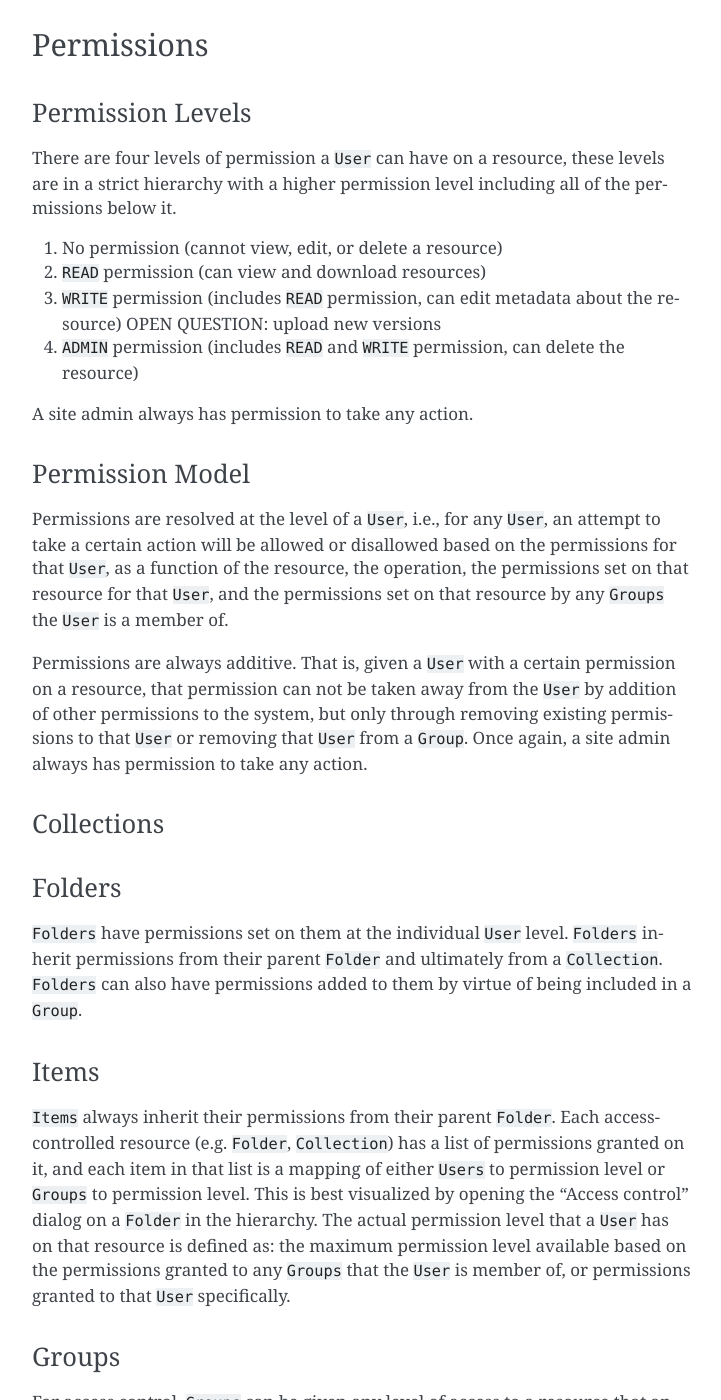
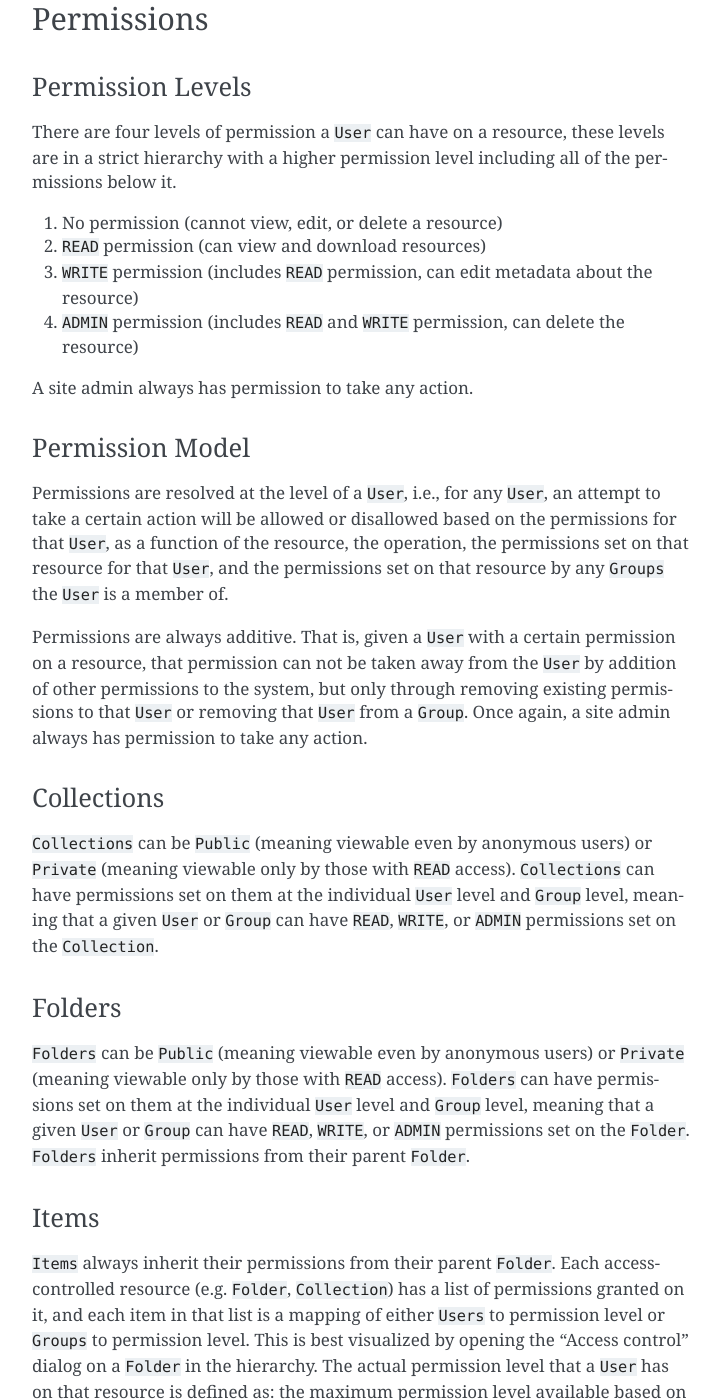
Before and after one commit to girder/girder, a Sphinx documentation site: the page built from docs/user-guide.rst, in a window 1280 px wide and 1400 px high, scrolled down 1534 px. Shown: the whole window, without its empty margins (388-1109 px from the left). Built offline with Sphinx 7.4.7, drawn with Linux system fonts in a browser that asks for light colours; some of the changed text lies outside the part shown.

Commit message:
updates to permission info on User Guide

```diff
--- a/docs/user-guide.rst
+++ b/docs/user-guide.rst
@@ -34,7 +34,7 @@ Groups
 Items
 -----
 
-A Girder ``Item`` is an atomic file (cannot be separated into smaller parts within Girder).  This could be a collection of files (or tar, zip, etc), but from Girder's persective it is considered an atomic file.  ``Items`` in Girder live in exactly one ``Folder``.  ``Items`` in Girder do not have permissions set on them, they inherit permissions by virtue of living in a ``Folder`` (which has permissions set on it) and by being included under the set of resources related to a ``Group``.
+A Girder ``Item`` is an atomic file (cannot be separated into smaller parts within Girder).  This could be a collection of files (or tar, zip, etc), but from Girder's persective it is considered an atomic file.  ``Items`` in Girder live in exactly one ``Folder``.  ``Items`` in Girder do not have permissions set on them, they inherit permissions by virtue of living in a ``Folder`` (which has permissions set on it).
 
 Folders
 -------
@@ -57,7 +57,7 @@ There are four levels of permission a ``User`` can have on a resource, these lev
 
 1) No permission (cannot view, edit, or delete a resource)
 2) ``READ`` permission (can view and download resources)
-3) ``WRITE`` permission (includes ``READ`` permission, can edit metadata about the resource) OPEN QUESTION: upload new versions
+3) ``WRITE`` permission (includes ``READ`` permission, can edit metadata about the resource)
 4) ``ADMIN`` permission (includes ``READ`` and ``WRITE`` permission, can delete the resource)
 
 A site admin always has permission to take any action.
@@ -74,13 +74,13 @@ Permissions are always additive.  That is, given a ``User`` with a certain permi
 Collections
 ^^^^^^^^^^^^^^^^^
 
+``Collections`` can be ``Public`` (meaning viewable even by anonymous users) or ``Private`` (meaning viewable only by those with ``READ`` access).  ``Collections`` can have permissions set on them at the individual ``User`` level and ``Group`` level, meaning that a given ``User`` or ``Group`` can have ``READ``, ``WRITE``, or ``ADMIN`` permissions set on the ``Collection``.
 
 
 Folders
 ^^^^^^^^^^^^^^^^^
 
-``Folders`` have permissions set on them at the individual ``User`` level.  ``Folders`` inherit permissions from their parent ``Folder`` and ultimately from a ``Collection``.
-``Folders`` can also have permissions added to them by virtue of being included in a ``Group``.
+``Folders`` can be ``Public`` (meaning viewable even by anonymous users) or ``Private`` (meaning viewable only by those with ``READ`` access).  ``Folders`` can have permissions set on them at the individual ``User`` level and ``Group`` level, meaning that a given ``User`` or ``Group`` can have ``READ``, ``WRITE``, or ``ADMIN`` permissions set on the ``Folder``.  ``Folders`` inherit permissions from their parent ``Folder``.
 
 Items
 ^^^^^^^^^^^^^^^^^
@@ -111,6 +111,7 @@ The creator of a ``Group`` is an ``Administrator`` of a group.  Any logged in ``
 User
 ^^^^^^^^^^^^^^^^^
 
+`Users` have ``ADMIN`` access on themselves, and have ``READ`` access on other `Users`.
 
 Usage
 ========
```
